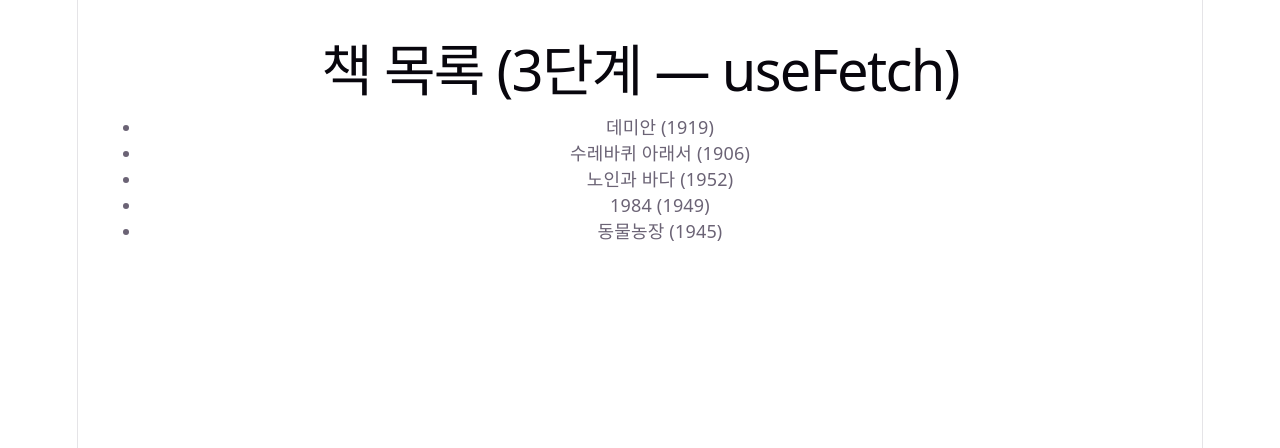
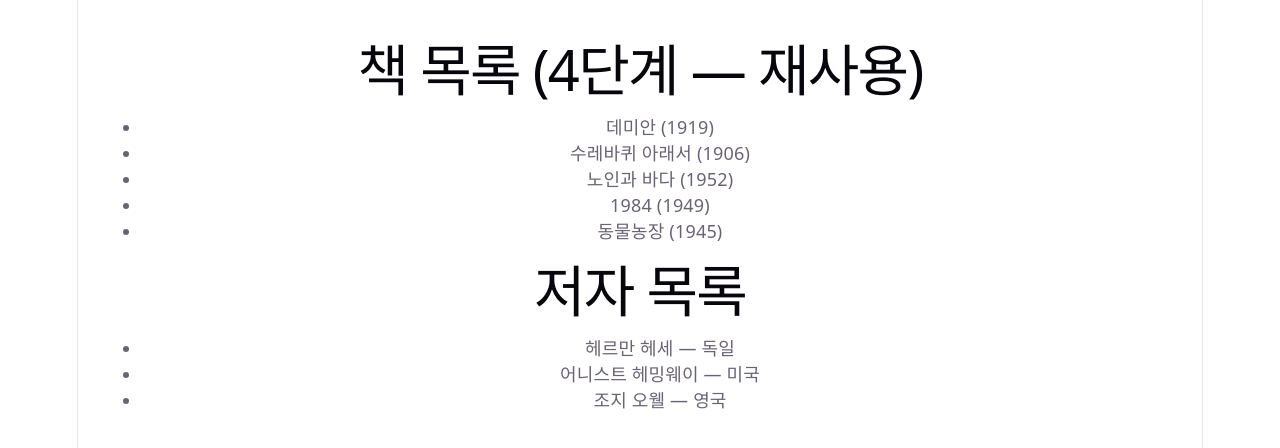
Before and after one commit to gimsansan/260611_useFet_hukushu, a React (Vite) app: page / in a window 1280 px wide. Shown: the top 448 px of the page. Built offline with nearby package versions, Linux system fonts and the light colour scheme; data requests are answered from the project's data file.

Commit message:
feat: 4단계 - AuthorList에서 useFetch 재사용

```diff
--- a/src/App.jsx
+++ b/src/App.jsx
@@ -1,10 +1,14 @@
 import BookList from "./BookList";
+import AuthorList from "./AuthorList";
 
 export default function App() {
   return (
     <div style={{ padding: 24 }}>
-      <h1>책 목록 (3단계 — useFetch)</h1>
+      <h1>책 목록 (4단계 — 재사용)</h1>
       <BookList />
+
+      <h1>저자 목록</h1>
+      <AuthorList />
     </div>
   );
 }
--- /dev/null
+++ b/src/AuthorList.jsx
@@ -0,0 +1,18 @@
+import useFetch from "./hooks/useFetch";
+
+const AUTHORS_URL = "http://localhost:3000/authors";
+
+export default function AuthorList() {
+  const { data: authors, loading, error } = useFetch(AUTHORS_URL);
+
+  if (loading) return <p>로딩 중...</p>;
+  if (error)   return <p>에러: {error}</p>;
+
+  return (
+    <ul>
+      {authors.map((author) => (
+        <li key={author.id}>{author.name} — {author.nationality}</li>
+      ))}
+    </ul>
+  );
+}
```
